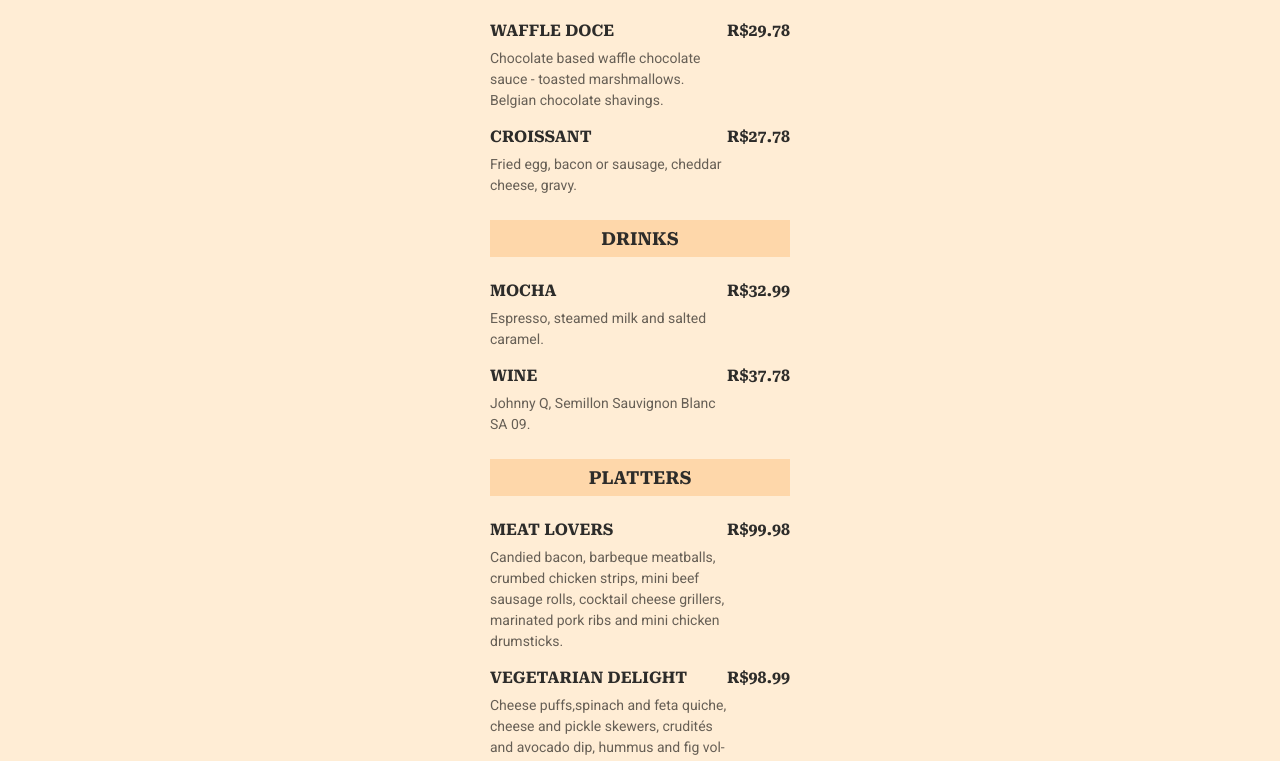
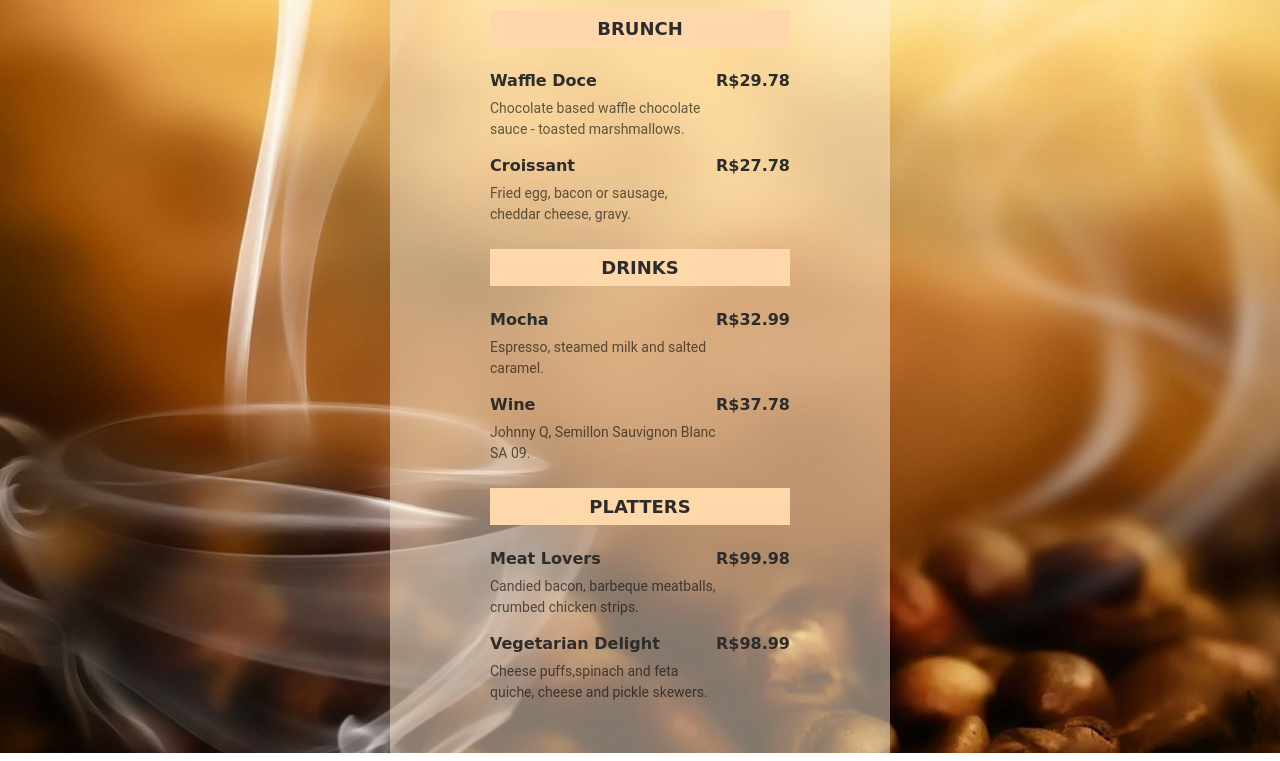
Before and after one commit to dinadevs/rocket-menu, a plain HTML site: page index.html in a window 1280 px wide. Shown: the part 157-918 px from the top of the page. Drawn offline with Linux system fonts and the light colour scheme; a web font is replaced by a local one.

Commit message:
fix project

```diff
--- a/index.html
+++ b/index.html
@@ -4,8 +4,7 @@
 <head>
     <link rel="preconnect" href="https://fonts.googleapis.com">
     <link rel="preconnect" href="https://fonts.gstatic.com" crossorigin>
-    <link href="https://fonts.googleapis.com/css2?family=Roboto&family=Roboto+Serif:opsz,wght@8..144,700&display=swap"
-        rel="stylesheet">
+    <link href="https://fonts.googleapis.com/css2?family=Charm:wght@700&display=swap" rel="stylesheet">
     <meta charset="UTF-8">
     <meta name="viewport" content="width=device-width, initial-scale=1.0">
     <title>RocketCoffee</title>
@@ -14,7 +13,7 @@
 </head>
 
 <body>
-
+    <main>
         <header>
             <h1>Rocket<span>Coffee</span></h1>
             <p>Open all days. 8 am - 9 pm</p>
@@ -28,7 +27,7 @@
                     <div class="details">
                         <h3>Waffle Doce</h3>
                         <p class="description">
-                        Chocolate based waffle chocolate sauce - toasted marshmallows. Belgian chocolate shavings.
+                            Chocolate based waffle chocolate sauce - toasted marshmallows.
                         </p>
                     </div>
 
@@ -90,9 +89,7 @@
                     <div class="details">
                         <h3>Meat Lovers</h3>
                         <p class="description">
-                        Candied bacon, barbeque meatballs, crumbed chicken strips,
-                        mini beef sausage rolls, cocktail cheese grillers,
-                        marinated pork ribs and mini chicken drumsticks.
+                            Candied bacon, barbeque meatballs, crumbed chicken strips.
                         </p>
                     </div>
 
@@ -104,10 +101,7 @@
                     <div class="details">
                         <h3>Vegetarian Delight</h3>
                         <p class="description">
-                        Cheese puffs,spinach and feta quiche, cheese and pickle skewers,
-                        crudités and avocado dip, hummus and fig vol-au-vents,
-                        mini vegetable kebabs and sweet potato fries.
-
+                            Cheese puffs,spinach and feta quiche, cheese and pickle skewers.
                         </p>
                     </div>
 
@@ -117,8 +111,7 @@
             </ul>
 
         </section>
-
-
+    </main>
 </body>
 
 </html>
--- a/style.css
+++ b/style.css
@@ -4,8 +4,17 @@
 }
 
 body {
-    background-color: #FFEDD5;
     font-family: 'Roboto', sans-serif;
+
+    background: url('./coffee.png')no-repeat center;
+    background-size: cover;
+}
+
+main {
+    max-width: 500px;
+    margin: 0 auto;
+    padding: 50px 0;
+    background: rgba(255, 237, 213, 0.5);
 }
 
 ul {
@@ -13,8 +22,7 @@ ul {
 }
 
 h1, h2, h3, .price {
-    font-family: 'Roboto Serif', serif;
-    text-transform: uppercase;
+    font-family: 'Charm', cursive;
     color: #2D2C2A;
 }
 
@@ -40,16 +48,19 @@ header, section{
 }
 
 header h1 {
+    text-transform: uppercase;
     margin-bottom: 4px;
-    font-size: 28px;
+    font-size: 38px;
     line-height: 33px;
 }
 
-section {
-    margin-bottom: 24px;
+section + section {
+    margin-top: 24px;
 }
 
 section h2 {
+    text-transform: uppercase;
+
     background-color: #FED7AA;
     padding: 8px 16px;
     text-align: center;
@@ -59,8 +70,11 @@ section h2 {
 }
 
 ul li {
-    margin-bottom: 16px;
     display: flex;
+}
+
+ul li + li {
+    margin-top: 16px;
 }
 
 li.details {
@@ -73,7 +87,7 @@ li.details {
     line-height: 19px;
 }
 
-.details P {
+.details p {
     color: rgba(0, 0, 0, 0.6);
     font-size: 14px;
     line-height: 21px;
```
Also changed, not shown: coffee.png (added). Lines whose indentation alone changed are shown as unchanged.
